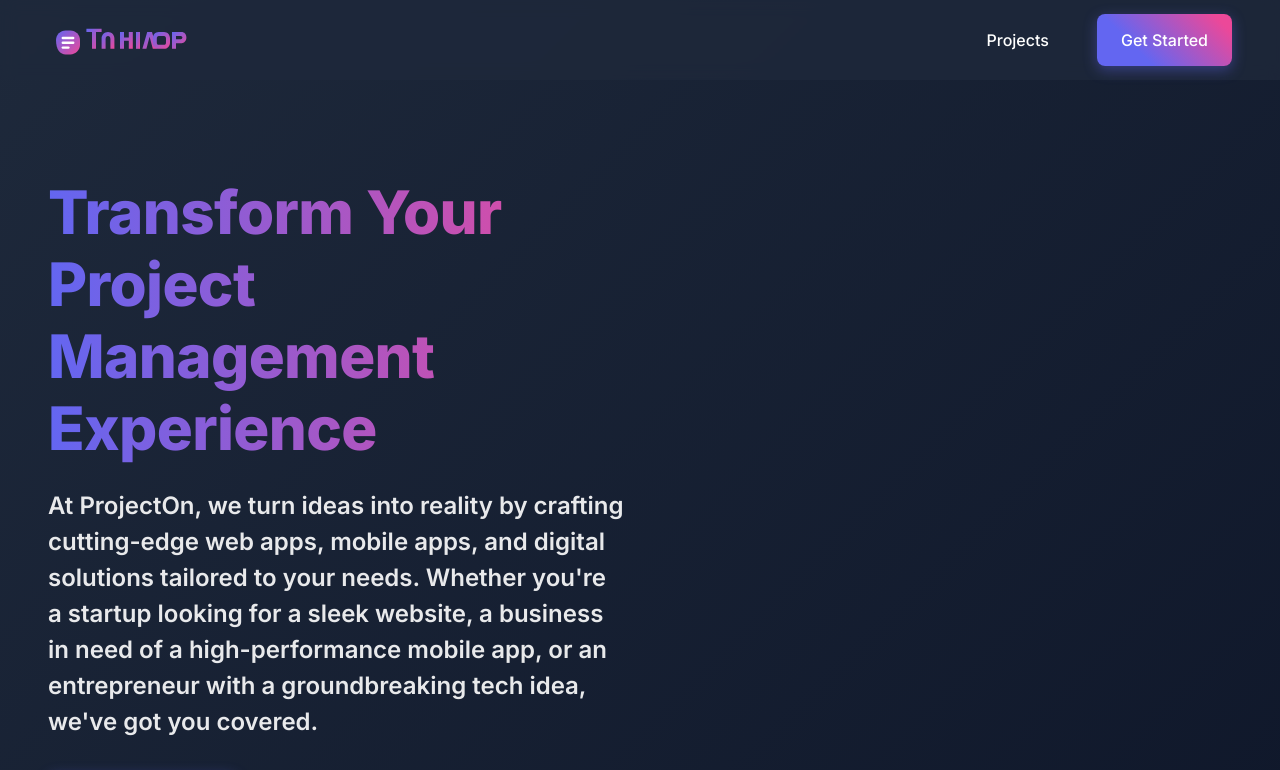
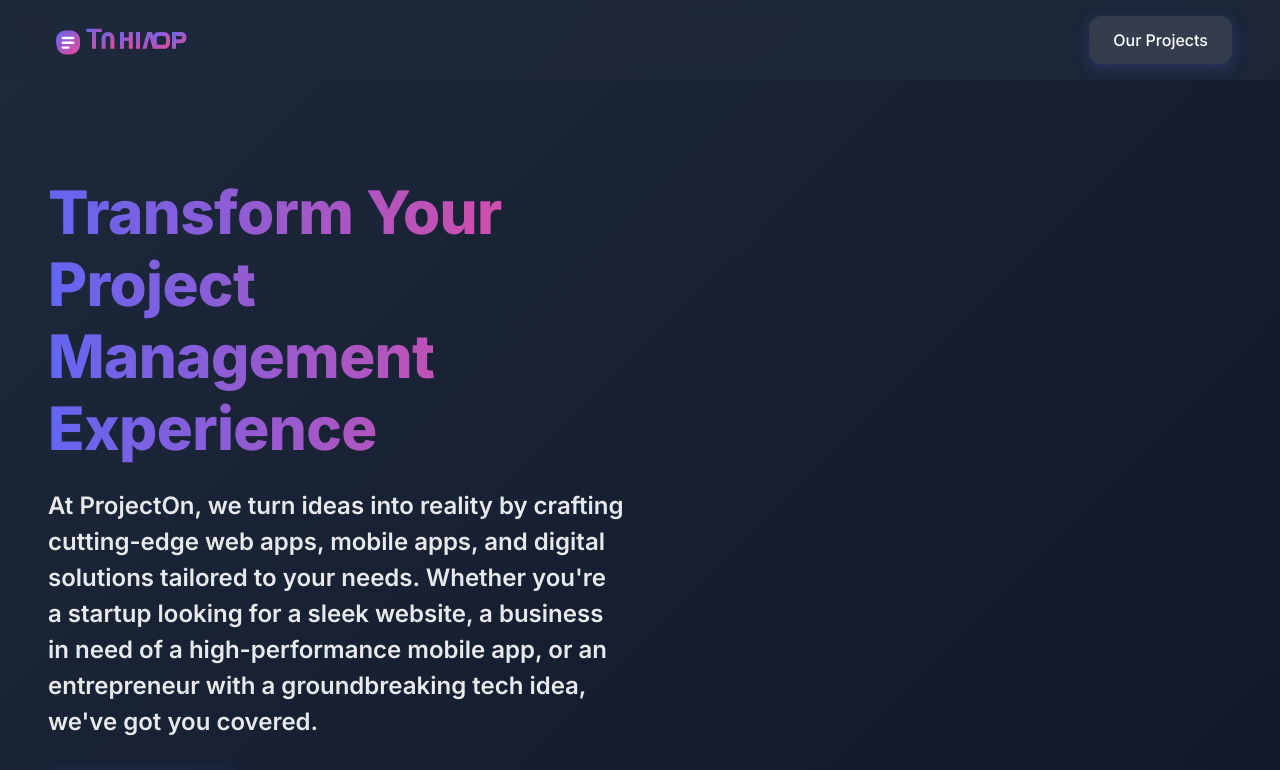
Before and after one commit to neeer4j/ProjectOn, a React (Vite) app: page / in a window 1280 px wide. Shown: the top 770 px of the page. Built offline with nearby package versions, Linux system fonts and the light colour scheme.

Commit message:
Update: Restyle Projects button to card-like design and rename to 'Our Projects'

```diff
--- a/src/components/Layout.tsx
+++ b/src/components/Layout.tsx
@@ -100,7 +100,7 @@ export default function Layout({ children }: LayoutProps) {
             }
           }}
         >
-          Projects
+          Our Projects
         </Button>
       </List>
     </Box>
@@ -140,34 +140,25 @@ export default function Layout({ children }: LayoutProps) {
             >
               <Button
                 onClick={() => navigate('/projects')}
+                variant="contained"
                 sx={{
                   color: 'white',
                   fontSize: '1rem',
                   textTransform: 'none',
+                  background: 'rgba(255, 255, 255, 0.1)',
+                  backdropFilter: 'blur(10px)',
+                  borderRadius: '12px',
+                  py: 1.2,
+                  px: 3,
                   '&:hover': {
-                    background: 'rgba(255, 255, 255, 0.1)',
-                  }
+                    background: 'rgba(255, 255, 255, 0.2)',
+                    transform: 'translateY(-2px)',
+                    boxShadow: '0 4px 12px rgba(0, 0, 0, 0.1)'
+                  },
+                  transition: 'all 0.3s ease-in-out'
                 }}
               >
-                Projects
-              </Button>
-              <Button
-                variant="contained"
-                sx={{
-                  py: 1.5,
-                  px: 3,
-                  background: 'linear-gradient(45deg, #6366F1 30%, #EC4899 90%)',
-                  boxShadow: '0 4px 14px 0 rgba(99, 102, 241, 0.4)',
-                  '&:hover': {
-                    background: 'linear-gradient(45deg, #4F46E5 30%, #DB2777 90%)',
-                    boxShadow: '0 6px 20px 0 rgba(99, 102, 241, 0.6)',
-                    transform: 'translateY(-2px)',
-                  },
-                  fontSize: '1rem',
-                  transition: 'all 0.2s ease-in-out'
-                }}
-              >
-                Get Started
+                Our Projects
               </Button>
             </Stack>
           </Toolbar>
```
